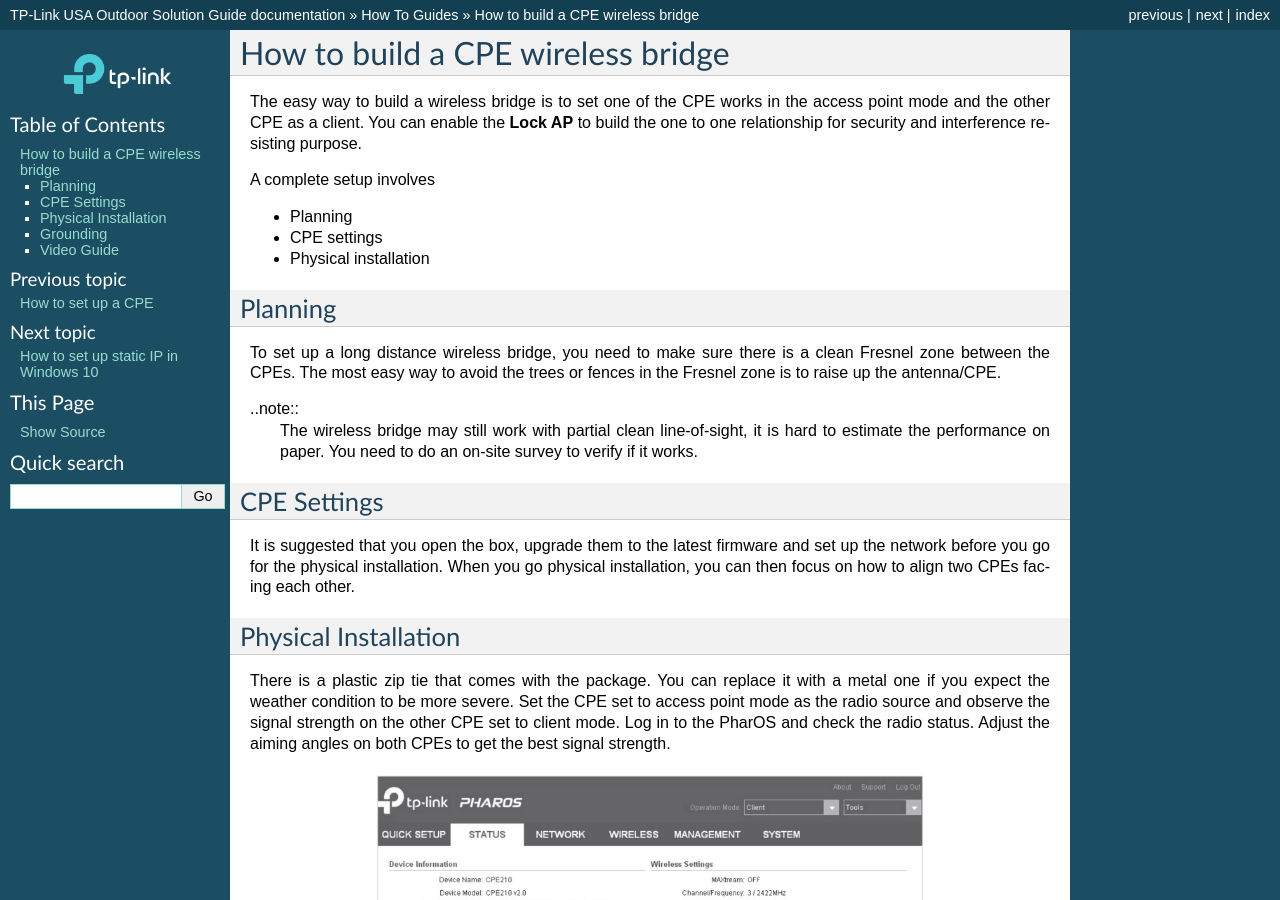
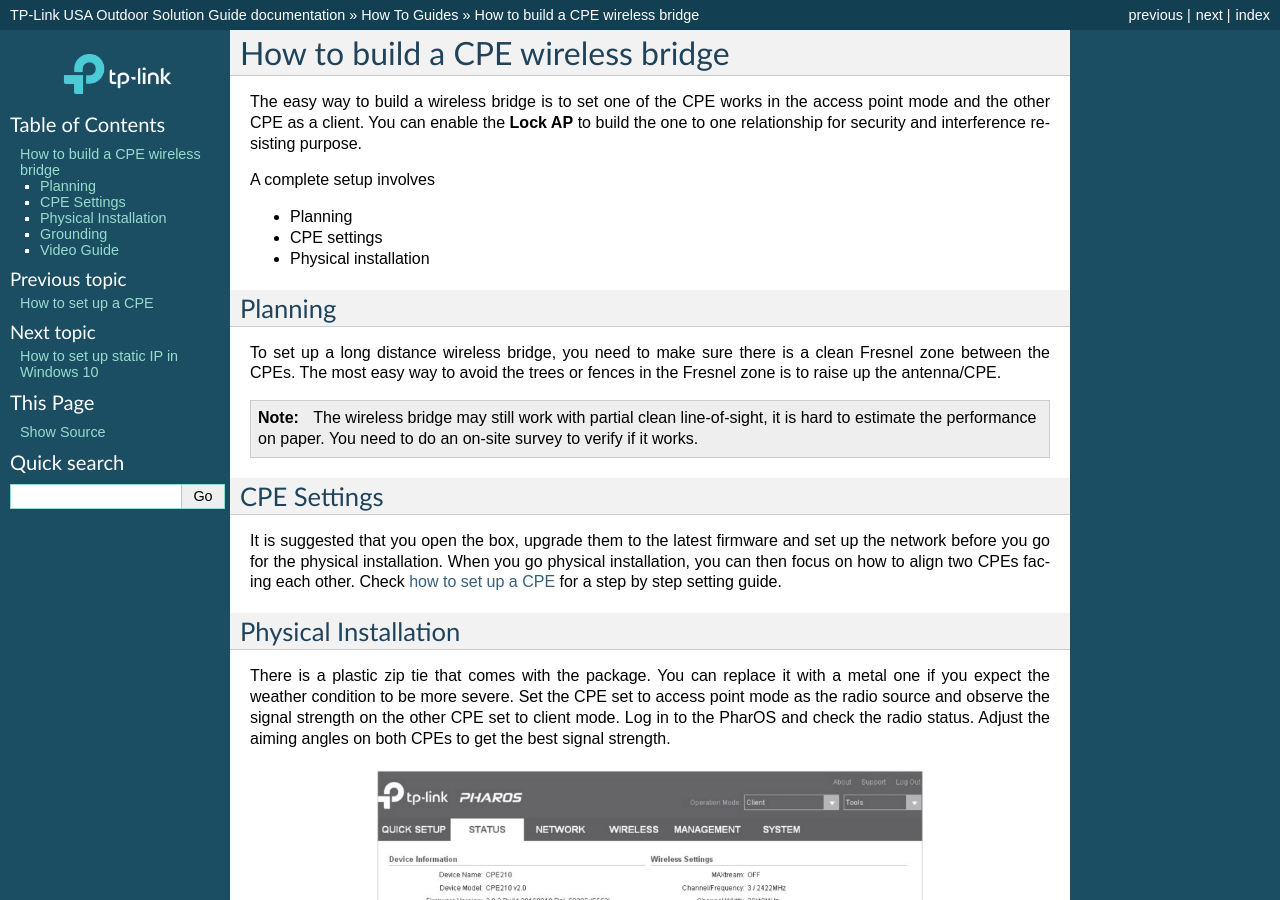
Before and after one commit to vincenttu/tplinkusa-outdoor, a Sphinx documentation site: the page built from source/how_to/cpe_bridge.rst, in a window 1280 px wide and 900 px high. Built offline with Sphinx 7.4.7, drawn with Linux system fonts in a browser that asks for light colours.

Commit message:
3/10/2021

```diff
--- a/source/how_to/cpe_bridge.rst
+++ b/source/how_to/cpe_bridge.rst
@@ -14,13 +14,15 @@
 
 To set up a long distance wireless bridge, you need to make sure there is a clean Fresnel zone between the CPEs. The most easy way to avoid the trees or fences in the Fresnel zone is to raise up the antenna/CPE.
 
-..note::
+.. note::
     The wireless bridge may still work with partial clean line-of-sight, it is hard to estimate the performance on paper. You need to do an on-site survey to verify if it works.
 
 CPE Settings
 ------------
 
-It is suggested that you open the box, upgrade them to the latest firmware and set up the network before you go for the physical installation. When you go physical installation, you can then focus on how to align two CPEs facing each other.
+It is suggested that you open the box, upgrade them to the latest firmware and set up the network before you go for the physical installation. When you go physical installation, you can then focus on how to align two CPEs facing each other. Check `how to set up a CPE`_ for a step by step setting guide.
+
+.. _how to set up a CPE: how_to/cpe_onboarding.html
 
 Physical Installation
 ---------------------
@@ -39,11 +41,13 @@
 
 .. image:: /images/cpe_grounding.png
     :align: center
+    :width: 70%
 
 If you do not have a separate grounding point, you can still make the ground connection through the shielded twisted pair network cable, STP. The network module on the CPE can ground through the STP cable, to the PoE injector and to the ground wire on the mains power ground. Please make sure your AC power source grounding is properly set up.
 
 .. image:: /images/cpe_stp.png
     :align: center
+    :width: 50%
 
 
 Video Guide
@@ -53,4 +57,4 @@
 
 .. raw:: html
 
-    <iframe width="560" height="315" src="https://www.youtube-nocookie.com/embed/ISUSlTcgWks" frameborder="0" allowfullscreen></iframe>
+    <iframe align="center" width="560" height="315" src="https://www.youtube-nocookie.com/embed/ISUSlTcgWks" frameborder="0" allowfullscreen></iframe>
--- a/source/how_to/cpe_onboarding.rst
+++ b/source/how_to/cpe_onboarding.rst
@@ -94,3 +94,6 @@
     .. image:: /images/PharOS_survey.png
         :align: center
         :width: 70%
+
+.. warning::
+    Remember to change the IP address of the client CPE different to the access point CPE so you can visit both CPEs when they are connected.
```
